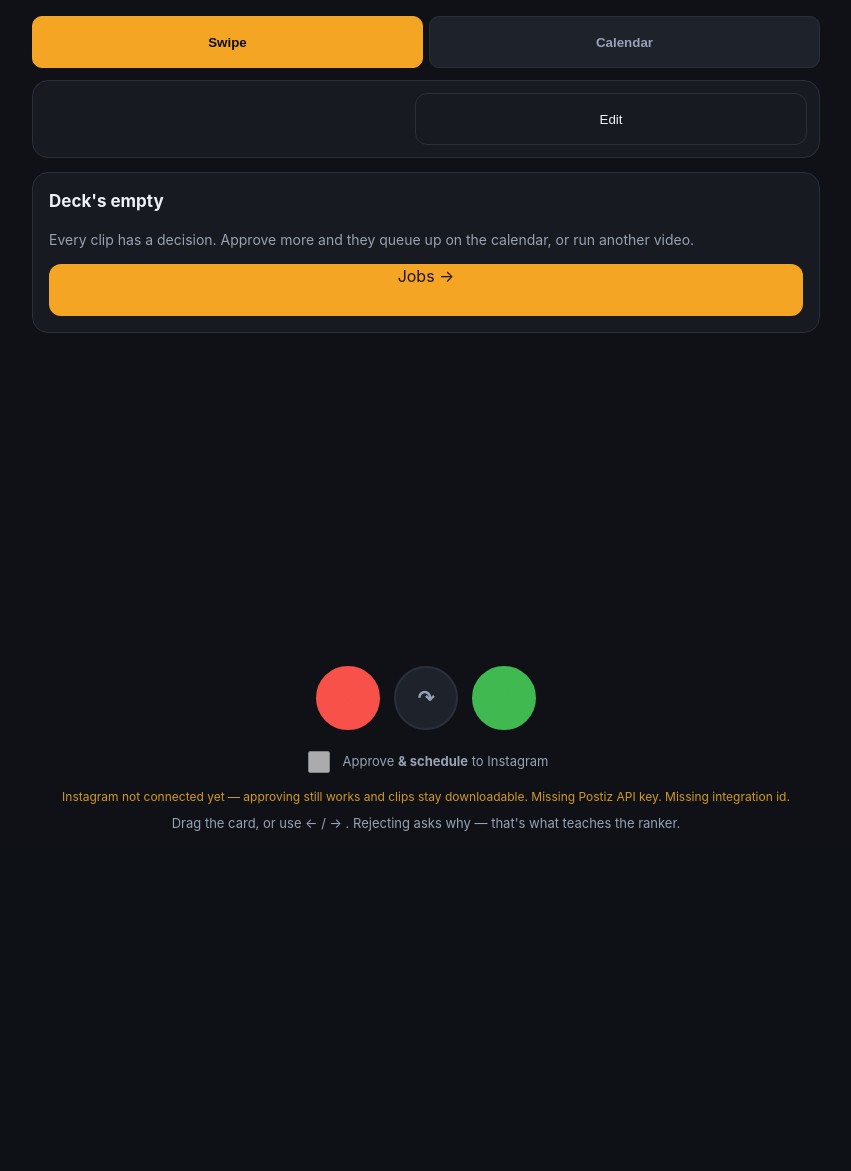
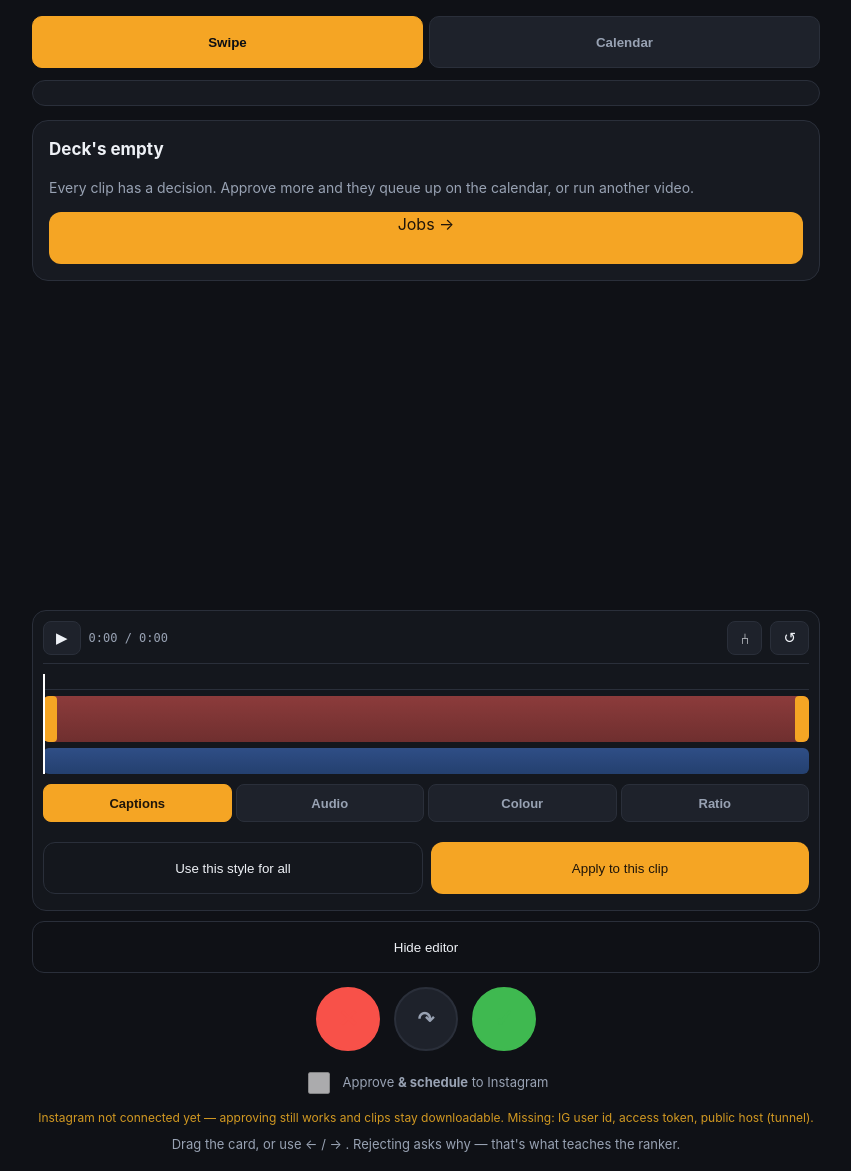
Before and after one commit to JDell2003/Content-Machine, a FastAPI app: page /swipe in a window 1280 px wide. Shown: the part 65-1236 px from the top of the page, without its empty margins (214-1065 px from the left). Before the commit the page ends 896 px from the top, so only its background shows below. Run offline with FastAPI, Linux system fonts and the light colour scheme; the visitor is signed in with stand-in values (Sample User, id 1); data that the repository does not hold is empty; parts of the project's set-up code (start-up, migrations or seed data) failed here and were passed over; some libraries are stand-ins or nearby versions.

Commit message:
fix(swipe): editor always open under the video; green saves edits first
Layout, as asked:
  * the Edit button moves out of the top bar to sit directly above the swipe
    buttons, and now toggles Hide/Show rather than open/close
  * the editor is present under the video by default instead of hidden behind
    a tap, and follows the card as you swipe

Behaviour:
  * approving (green) burns in any unsaved edits BEFORE recording the approval,
    so what you approved is what gets posted. Guarded by a dirty check against
    a snapshot taken when the editor opened - an untouched clip is never
    re-encoded just because you swiped right.
  * "Use this style for all" saves the caption look, voice preset and grade as
    the default for every clip. It deliberately does NOT re-render the other
    112 clips: that is over an hour of encoding and would be a rude thing to
    start from a button labelled "apply". Clips pick the style up when edited
    or re-rendered, and the UI says exactly that.

Also fixes a stale banner still naming Postiz ("Missing Postiz API key /
integration id") after Postiz was removed. It now renders whatever the server
reports missing: IG user id, access token, public host.

And repairs a self-inflicted bug: an earlier bulk replace of
"if (ED) { edClose(); }" also matched inside edToggle, leaving
"edOpen(); else { edOpen(); }" - a syntax error that would have broken every
script on the page. Caught by a brace/paren balance check before shipping.

Co-Authored-By: Claude Opus 5 <noreply@anthropic.com>

```diff
--- a/server/templates/swipe.html
+++ b/server/templates/swipe.html
@@ -11,10 +11,7 @@
 <!-- ------------------------------------------------------------- swipe deck -->
 <div id="pane-deck">
   <div class="card" style="padding:12px">
-    <div class="row" style="align-items:center">
-      <div style="flex:1" class="muted" id="deckcount">loading…</div>
-      <button class="ghost" style="width:auto;padding:6px 14px" onclick="edToggle()">Edit</button>
-    </div>
+    <div class="muted" id="deckcount">loading…</div>
   </div>
 
   <div id="stage" class="sw-stage">
@@ -27,7 +24,7 @@
   </div>
 
   <!-- ------------------------------------------------------------- editor -->
-  <div id="editor" class="ed" style="display:none">
+  <div id="editor" class="ed">
     <div class="ed-bar">
       <button class="ed-icon" title="Play / pause" onclick="edPlay()">▶</button>
       <span class="ed-time" id="ed-time">0:00 / 0:00</span>
@@ -58,11 +55,14 @@
     <div class="ed-panel" id="ed-panel"></div>
 
     <div class="row" style="gap:8px;margin-top:10px">
-      <button class="ghost" onclick="edClose()">Close</button>
-      <button id="ed-apply" onclick="edApply()">Apply edits</button>
+      <button class="ghost" id="ed-all" onclick="edApplyAll()">Use this style for all</button>
+      <button id="ed-apply" onclick="edApply()">Apply to this clip</button>
     </div>
     <div id="ed-status" class="muted" style="margin-top:6px"></div>
   </div>
+
+  <button class="ghost" id="edtoggle" style="margin-top:10px" onclick="edToggle()">
+    Hide editor</button>
 
   <div class="sw-actions">
     <button class="sw-btn bad" onclick="decide('rejected')" title="Reject">✕</button>
@@ -213,7 +213,7 @@ function render() {
     </div>`;
   stage.appendChild(el);
   wireDrag(el);
-  if (ED) { edClose(); }
+  edOpen();
 }
 
 // Drag with pointer events so one code path covers finger and mouse.
@@ -269,6 +269,13 @@ async function decide(verdict, alreadyFlew) {
     if (!pick) { if (alreadyFlew) render(); return; }
     await send(c, { verdict, reason: pick.reason, note: pick.note });
   } else {
+    // Unsaved edits are burned in BEFORE the approval, so what you approved is
+    // what gets posted. Skipped entirely when nothing was touched.
+    if (edDirty() && ED && ED.clip_id === c.id) {
+      const st = document.getElementById("ed-status");
+      if (st) st.textContent = "saving your edits before approving…";
+      await edApply();
+    }
     if (!alreadyFlew) { const el = document.querySelector(".sw-card"); if (el) fly(el, true); }
     const tg = document.getElementById("schedtoggle");
     if (tg && tg.checked && SCHEDOK) {
@@ -352,12 +359,31 @@ async function edOpen() {
   ED.spec.audio = ED.spec.audio || { preset: "office", intensity: 1, volume_db: 0 };
   ED.spec.color = ED.spec.color || { preset: "office", intensity: 1 };
   ED.spec.aspect = ED.spec.aspect || { ratio: "original", pan: 0.5, zoom: 1 };
+  // Snapshot as opened. Approving only spends a render if something ACTUALLY
+  // changed — otherwise a green swipe on an untouched clip would re-encode it
+  // for nothing.
+  ED.clean = JSON.stringify(ED.spec);
+  ED.cuesClean = JSON.stringify(ED.cues || []);
   document.getElementById("editor").style.display = "";
+  document.getElementById("edtoggle").textContent = "Hide editor";
   edWireTimeline(); edPaintTimeline(); edTab("captions"); edTick();
 }
 
 function edToggle() {
-  if (ED) { edClose(); } else { edOpen(); }
+  const box = document.getElementById("editor");
+  const btn = document.getElementById("edtoggle");
+  if (!ED) { edOpen(); return; }
+  const hidden = box.style.display === "none";
+  box.style.display = hidden ? "" : "none";
+  btn.textContent = hidden ? "Hide editor" : "Show editor";
+}
+
+// Approving only spends a render when something ACTUALLY changed — otherwise a
+// green swipe on an untouched clip would re-encode it for nothing.
+function edDirty() {
+  if (!ED) return false;
+  return JSON.stringify(ED.spec) !== ED.clean ||
+         JSON.stringify(ED.cues || []) !== ED.cuesClean;
 }
 
 function edClose() { ED = null; document.getElementById("editor").style.display = "none"; }
@@ -540,6 +566,34 @@ function edHear() {
     + `&clip_id=${encodeURIComponent(ED.clip_id)}&preset=${a.preset}&intensity=${a.intensity}&_=${Date.now()}"></audio>`;
 }
 
+// Styling (caption look, voice, grade, ratio) becomes the default for every
+// clip from here on. Deliberately does NOT re-render the other 112 clips —
+// that is over an hour of encoding, and it would be a rude thing to start from
+// a button labelled "apply". Each clip picks the style up when you edit or
+// re-render it.
+async function edApplyAll() {
+  if (!ED) return;
+  const btn = document.getElementById("ed-all");
+  const cap = ED.spec.captions, a = ED.spec.audio, c = ED.spec.color;
+  btn.disabled = true; btn.textContent = "Saving…";
+  try {
+    await Promise.all([
+      fetch("/api/captions/settings", { method: "POST",
+        headers: { "Content-Type": "application/json" },
+        body: JSON.stringify({ size_wide: cap.size, margin_wide: cap.margin,
+                               outline: cap.outline, color: cap.color }) }),
+      fetch("/api/look", { method: "POST",
+        headers: { "Content-Type": "application/json" },
+        body: JSON.stringify({ audio_preset: a.preset, audio_intensity: a.intensity,
+                               color_preset: c.preset, color_intensity: c.intensity }) }),
+    ]);
+    document.getElementById("ed-status").innerHTML =
+      `<span style="color:var(--ok)">Saved as the default for every clip.</span>
+       <span class="muted">Clips already rendered keep their current look until
+       you edit or re-render them — this does not silently re-encode 112 clips.</span>`;
+  } finally { btn.disabled = false; btn.textContent = "Use this style for all"; }
+}
+
 async function edApply() {
   const btn = document.getElementById("ed-apply");
   const st = document.getElementById("ed-status");
@@ -563,6 +617,7 @@ async function edApply() {
     const v = edVid();
     if (v) { v.src = v.src.split("&_=")[0] + "&_=" + Date.now(); }  // bust the cache
     ED.dur = out.duration_s; ED.spec.trim = [0, ED.dur]; ED.spec.cuts = [];
+    ED.clean = JSON.stringify(ED.spec); ED.cuesClean = JSON.stringify(ED.cues || []);
     edPaintTimeline();
   } finally { btn.disabled = false; btn.textContent = "Apply edits"; }
 }
@@ -671,8 +726,7 @@ async function schedStatus() {
     // Never let the toggle imply a capability that isn't wired up.
     document.getElementById("schedwhy").innerHTML = st.configured ? ""
       : `<span style="color:var(--warn)">Instagram not connected yet — approving still
-         works and clips stay downloadable.${st.has_key ? "" : " Missing Postiz API key."}
-         ${st.has_integration ? "" : " Missing integration id."}</span>`;
+         works and clips stay downloadable. Missing: ${esc((st.missing || []).join(", "))}.</span>`;
   } catch (e) {}
 }
 schedStatus();
@@ -715,8 +769,7 @@ async function schedStatus() {
     // Never let the toggle imply a capability that isn't wired up.
     document.getElementById("schedwhy").innerHTML = st.configured ? ""
       : `<span style="color:var(--warn)">Instagram not connected yet — approving still
-         works and clips stay downloadable.${st.has_key ? "" : " Missing Postiz API key."}
-         ${st.has_integration ? "" : " Missing integration id."}</span>`;
+         works and clips stay downloadable. Missing: ${esc((st.missing || []).join(", "))}.</span>`;
   } catch (e) {}
 }
 schedStatus();
```
